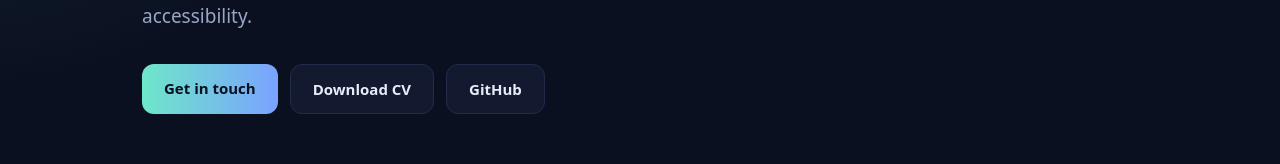
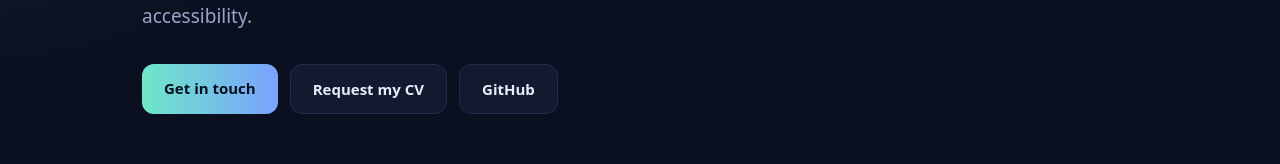
Before and after one commit to MohamedAymanMA13/MohamedAymanMA13.github.io, a plain HTML site: page index.html in a window 1280 px wide. Shown: the part 536-700 px from the top of the page. Drawn offline with Linux system fonts and the light colour scheme.

Commit message:
Modify CTA buttons in index.html
Updated call-to-action buttons to include a CV request link.

```diff
--- a/index.html
+++ b/index.html
@@ -66,7 +66,7 @@ footer{padding:36px 0;text-align:center;color:var(--mute);font-size:13px}
 <span class="tag"><i></i>Open to front-end roles and freelance projects</span>
 <h1>Front-End Developer<br>building <span>React</span> interfaces that last.</h1>
 <p class="lead">I am a Cairo-based front-end developer with 4+ years of experience building React applications for government, banking, e-commerce and travel projects. I care about maintainable code, performance and accessibility.</p>
-<div class="cta"><a class="btn p" href="#contact">Get in touch</a><a class="btn s" href="Mohamed-Ayman-CV.pdf">Download CV</a><a class="btn s" href="https://github.com/MohamedAymanMA13">GitHub</a></div>
+<div class="cta"><a class="btn p" href="#contact">Get in touch</a><a class="btn s" href="mailto:midoayman1995@gmail.com?subject=CV%20request">Request my CV</a><a class="btn s" href="https://github.com/MohamedAymanMA13">GitHub</a></div>
 <div class="stats">
 <div class="stat"><b>4+ yrs</b><span>React front-end work</span></div>
 <div class="stat"><b>React / Next.js</b><span>TypeScript, Redux Toolkit</span></div>
```
